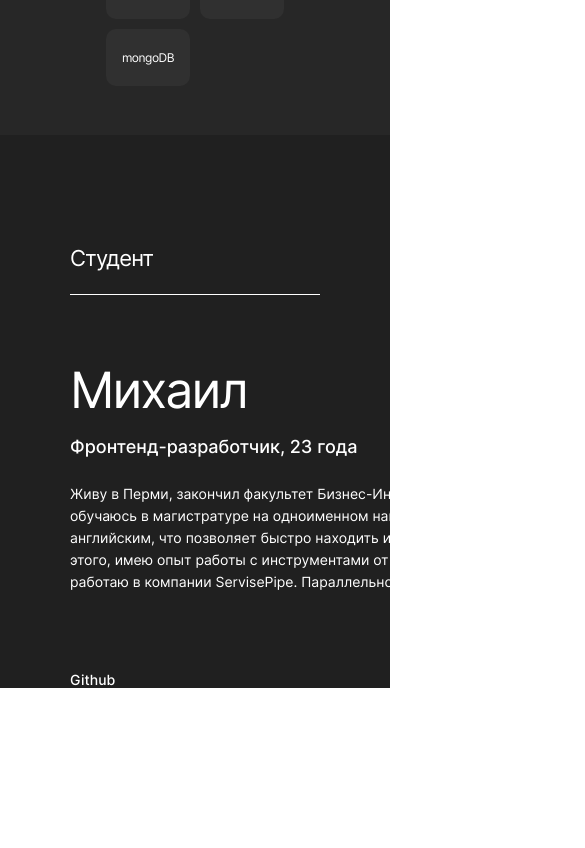
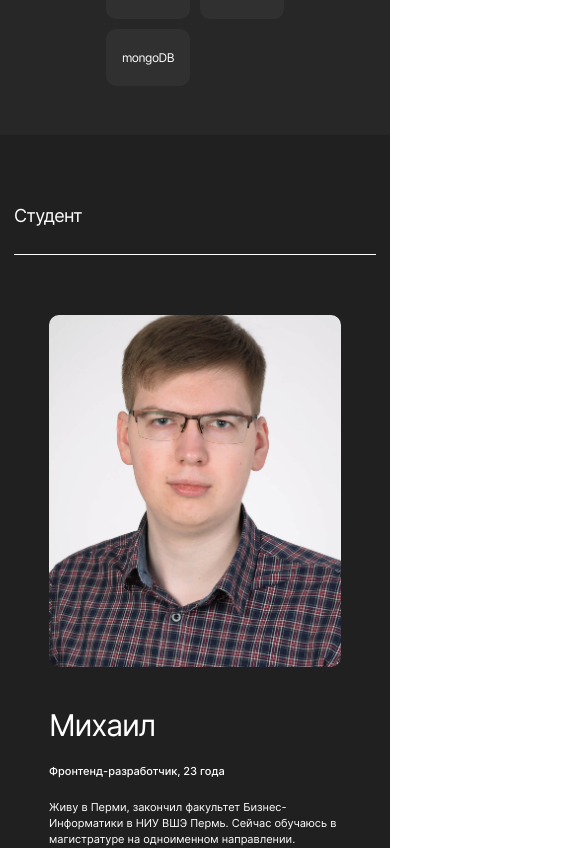
Before and after one commit to Wardenclock1759/movies-explorer-frontend, a React (Create React App) app: page / in a window 390 px wide. Shown: the part 1861-2709 px from the top of the page, 585 px wide, since content can reach past the window. Before the commit the page ends 2549 px from the top, so only its background shows below. Built offline with nearby package versions, Linux system fonts and the light colour scheme.

Commit message:
feat: added adaptive layout for the about me section

```diff
--- a/src/components/AboutMe/AboutMe.css
+++ b/src/components/AboutMe/AboutMe.css
@@ -74,3 +74,90 @@
   border-radius: 10px;
   object-fit: cover;
 }
+
+@media screen and (max-width: 1040px) {
+  .about {
+    padding: 90px 50px 0 50px;
+  }
+
+  .about__name {
+    font-size: 40px;
+    line-height: 40px;
+    letter-spacing: -1.6px;
+  }
+
+  .about__status {
+    margin-top: 16px;
+    font-size: 12px;
+    line-height: 18px;
+  }
+
+  .about__text {
+    margin-top: 20px;
+    width: 364px;
+    font-size: 12px;
+    line-height: 18px;
+  }
+
+  .about__image {
+    width: 255px;
+    height: 307px;
+  }
+}
+
+@media screen and (max-width: 700px) {
+  .about {
+    padding: 70px 14px 0 14px;
+  }
+
+  .about__title {
+    font-size: 18px;
+    letter-spacing: -0.72px;
+  }
+
+  .about__line {
+    margin-top: 28px;
+    border-bottom: 1px solid #FFF;
+  }
+
+  .about__main {
+    margin-top: 60px;
+    flex-direction: column-reverse;
+    gap: 40px;
+    align-items: center;
+  }
+
+  .about__info {
+    display: flex;
+    flex-direction: column;
+  }
+
+  .about__name {
+    font-size: 30px;
+    line-height: normal;
+    letter-spacing: -1.2px;
+  }
+
+  .about__status {
+    margin-top: 20px;
+    font-size: 11px;
+    line-height: 16px;
+  }
+
+  .about__text {
+    margin-top: 20px;
+    width: 292px;
+    font-size: 11px;
+    line-height: 16px;
+  }
+
+  .about__link {
+    margin-top: 40px;
+    font-size: 14px;
+  }
+
+  .about__image {
+    width: 292px;
+    height: 352px;
+  }
+}
```
